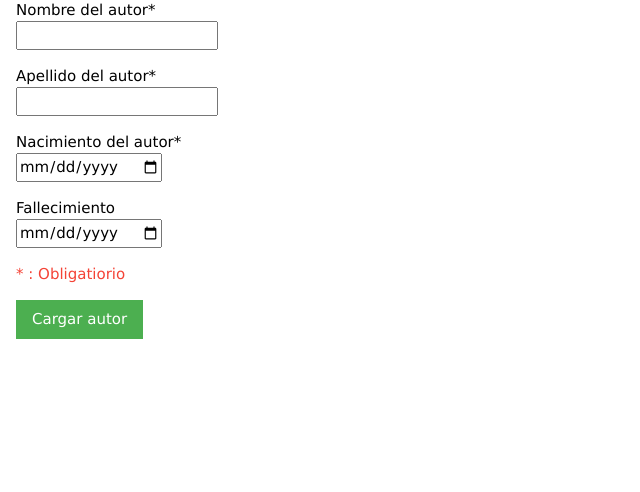
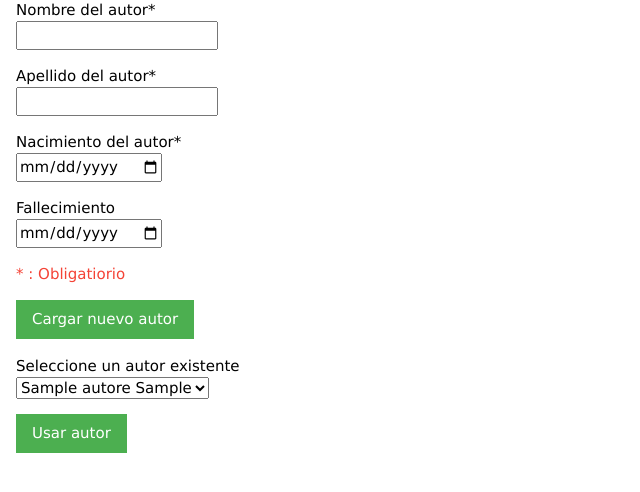
Before and after one commit to LisandroMarcho/biblioteca-php, a PHP site: page /cargarautor.php in a window 1280 px wide. Shown: the part 72-564 px from the top of the page, without its empty margins (0-640 px from the left). Run offline with PHP 8.4, Linux system fonts and the light colour scheme; tables that the repository leaves empty or names only in its code hold one stand-in row (values such as "Sample post").

Commit message:
Ahora se puede usar un autor existente

```diff
--- a/cargarautor.php
+++ b/cargarautor.php
@@ -5,10 +5,8 @@ if (isset($_POST["cargar"])) {
     $nom = $_POST["nom"];
     $ape = $_POST["ape"];
     $nacimiento = $_POST["nacimiento"];
-    $fallecimiento = "";
-    if (isset($_POST["fallecimiento"])) {
-        $fallecimiento = $_POST["fallecimiento"];
-    }
+    if (isset($_POST["fallecimiento"])) $fallecimiento = $_POST["fallecimiento"];
+    else $fallecimiento = null;
 
     $cadena = "INSERT INTO autores (nom, ape, nacimiento, fallecimiento) VALUES ('$nom', '$ape', '$nacimiento', '$fallecimiento')";
 
@@ -45,6 +43,23 @@ if (isset($_POST["cargar"])) {
         <p class="w3-text-red">
             * : Obligatiorio
         </p>
-        <input type="submit" value="Cargar autor" class="w3-button w3-green" name="cargar">
+        <input type="submit" value="Cargar nuevo autor" class="w3-button w3-green" name="cargar">
+    </form>
+    <form method="GET" action="cargarlibro.php">
+        <p>
+            <label>Seleccione un autor existente</label><br>
+            <select name="id">
+                <?php
+                $result = mysqli_query($link, "SELECT * FROM autores");
+
+                while ($r = mysqli_fetch_array($result)) :
+                ?>
+                    <option value="<?php echo $r[0] ?>"><?php echo $r[1] ?> <?php echo $r[2] ?></option>
+                <?php endwhile; ?>
+            </select>
+        </p>
+        <p>
+            <input type="submit" value="Usar autor" class="w3-button w3-green">
+        </p>
     </form>
 </div>
--- a/index.php
+++ b/index.php
@@ -1,6 +1,6 @@
 <link rel="stylesheet" href="https://www.w3schools.com/w3css/4/w3.css">
 
-<div class="w3-container w3-margin-top">
+<div class="w3-container">
     <p>
         <a href="cargarautor.php" class="w3-button w3-green">Cargar autor</a>
     </p>
```
